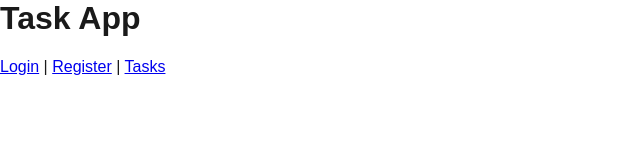
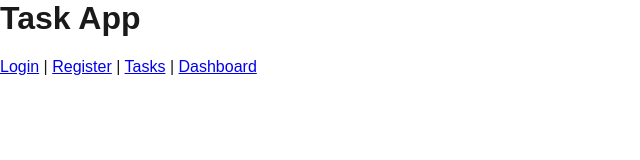
Before and after one commit to Kaxeszer/dsr-js-bootcamp, a React (Vite) app: page / in a window 1280 px wide. Shown: the top 160 px of the page, without its empty margins (0-640 px from the left). Built offline with nearby package versions, Linux system fonts and the light colour scheme; no server answers.

Commit message:
L3 Update: add Dashboard link to header navigation

```diff
--- a/src/components/Header.tsx
+++ b/src/components/Header.tsx
@@ -10,6 +10,8 @@ function Header() {
                 <Link to="/register">Register</Link>
                 {' | '}
                 <Link to="/tasks">Tasks</Link>
+                {' | '}
+                <Link to="/dashboard">Dashboard</Link>
             </nav>
         </header>
     )
```
